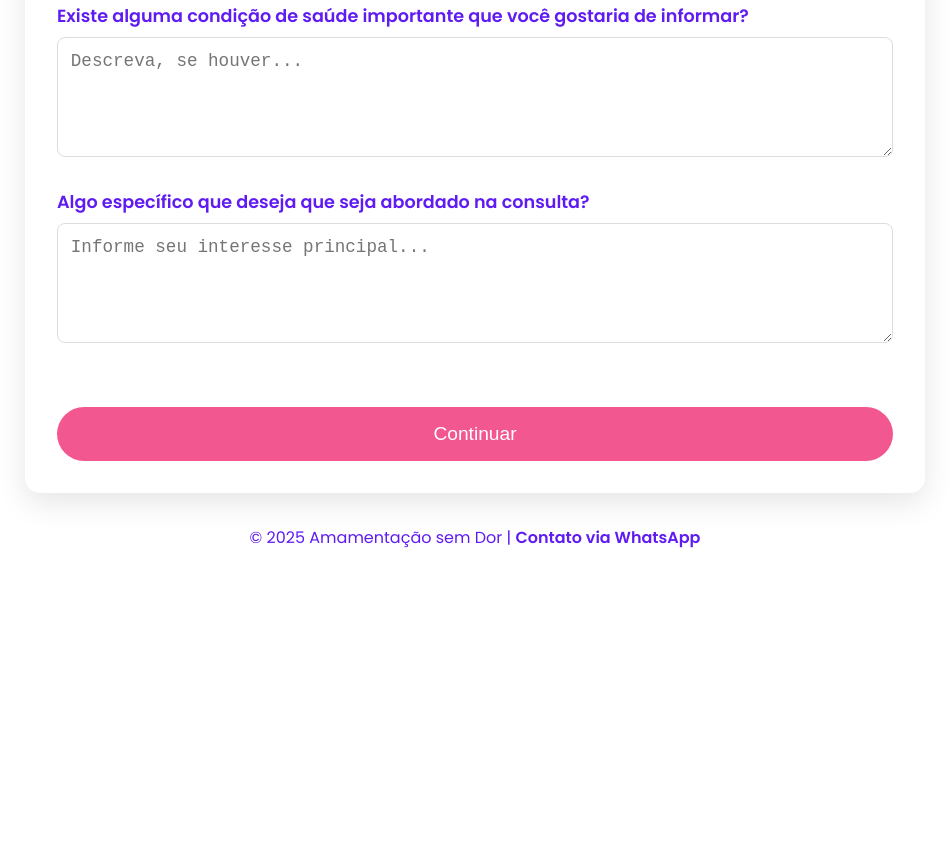
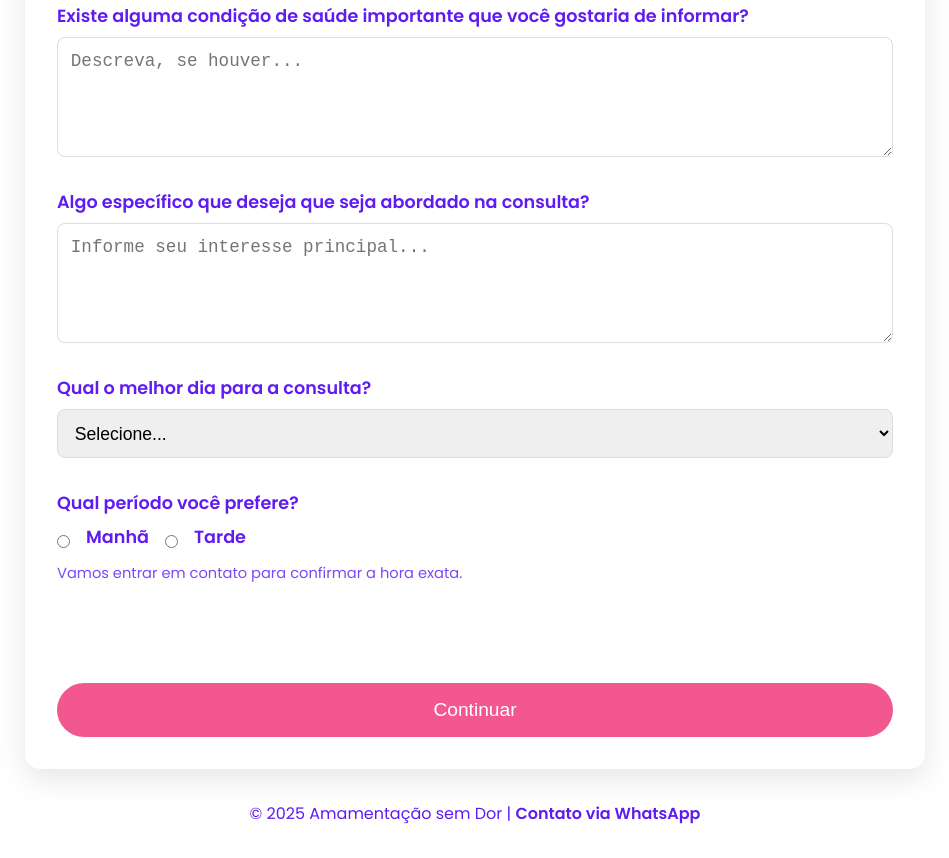
Before and after one commit to isabeledestro/amamentacaosemdor, a plain HTML site: page form.html in a window 1280 px wide. Shown: the part 1418-2276 px from the top of the page, without its empty margins (165-1114 px from the left). Before the commit the page ends 2000 px from the top, so only its background shows below. Drawn offline with Linux system fonts and the light colour scheme.

Commit message:
Atualizar

```diff
--- a/form.html
+++ b/form.html
@@ -4,7 +4,7 @@
     <meta charset="UTF-8">
     <meta name="viewport" content="width=device-width, initial-scale=1.0">
     <title>Formulário - Enf. Isabele Destro</title>
-    <link rel="stylesheet" href="style.css?v=98.0">
+    <link rel="stylesheet" href="style.css?v=97.0">
     <link rel="icon" type="image/png" href="img/favicon/favicon-96x96.png" sizes="96x96" />
     <link rel="icon" type="image/svg+xml" href="img/favicon/favicon.svg" />
     <link rel="shortcut icon" href="img/favicon/favicon.ico" />
@@ -51,7 +51,6 @@
                     <input type="email" id="email" name="email" required placeholder="Digite seu e-mail">
                 </div>
 
-                <!-- Novos Campos -->
                 <div class="input-group">
                     <label for="idade">Idade</label>
                     <input type="number" id="idade" name="idade" required placeholder="Digite sua idade">
@@ -105,11 +104,37 @@
                     <textarea id="abordagem" name="abordagem" required placeholder="Informe seu interesse principal..."></textarea>
                 </div>
 
+                <!-- NOVOS CAMPOS -->
+                <div class="input-group">
+                    <label for="horario">Qual o melhor dia para a consulta?</label>
+                    <select id="horario" name="horario" required>
+                        <option value="">Selecione...</option>
+                        <option value="Segunda-feira">Segunda-feira</option>
+                        <option value="Terça-feira">Terça-feira</option>
+                        <option value="Quarta-feira">Quarta-feira</option>
+                        <option value="Quinta-feira">Quinta-feira</option>
+                        <option value="Sexta-feira">Sexta-feira</option>
+                        <option value="Sábado">Sábado</option>
+                    </select>
+                </div>
+
+                <div class="input-group">
+                    <label for="periodo">Qual período você prefere?</label>
+                    <div class="radio-group">
+                        <input type="radio" id="manha" name="periodo" value="Manhã" required>
+                        <label for="manha">Manhã</label>
+                        <input type="radio" id="tarde" name="periodo" value="Tarde">
+                        <label for="tarde">Tarde</label>
+                    </div>
+                    <p><small>Vamos entrar em contato para confirmar a hora exata.</small></p>
+                </div>
+
                 <!-- Botão -->
                 <button type="submit" class="btn-continuar">Continuar</button>
             </form>
         </section>
     </main>
+
     <script>
         document.getElementById('formulario').addEventListener('submit', function(event) {
         event.preventDefault();
@@ -125,6 +150,8 @@
         const orientacao = document.getElementById('orientacao').value;
         const condicao = document.getElementById('condicao').value;
         const abordagem = document.getElementById('abordagem').value;
+        const horario = document.getElementById('horario').value;
+        const periodo = document.querySelector('input[name="periodo"]:checked')?.value || '';
 
         const dados = {
             "Nome": nome,
@@ -137,7 +164,9 @@
             "Motivo principal da busca": motivo,
             "Orientação anterior sobre amamentação": orientacao,
             "Condição de saúde relevante": condicao,
-            "Ponto principal para abordar na consulta": abordagem
+            "Ponto principal para abordar na consulta": abordagem,
+            "Melhor dia para consulta": horario,
+            "Período preferido": periodo
         };
 
         fetch('https://hook.us2.make.com/wobko2bjxc1wrb9mgiz7yz4du1m4iu5q', {
```
